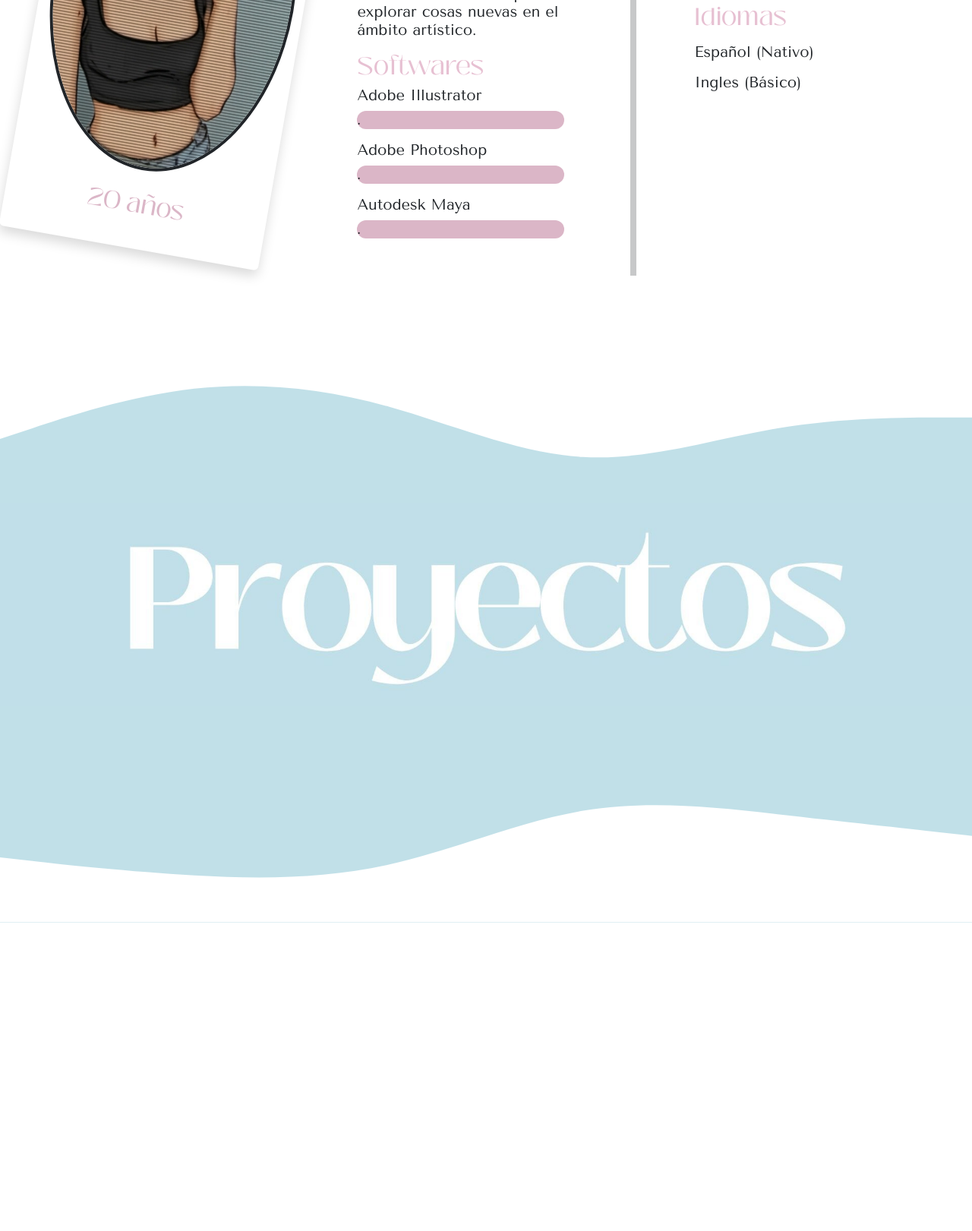
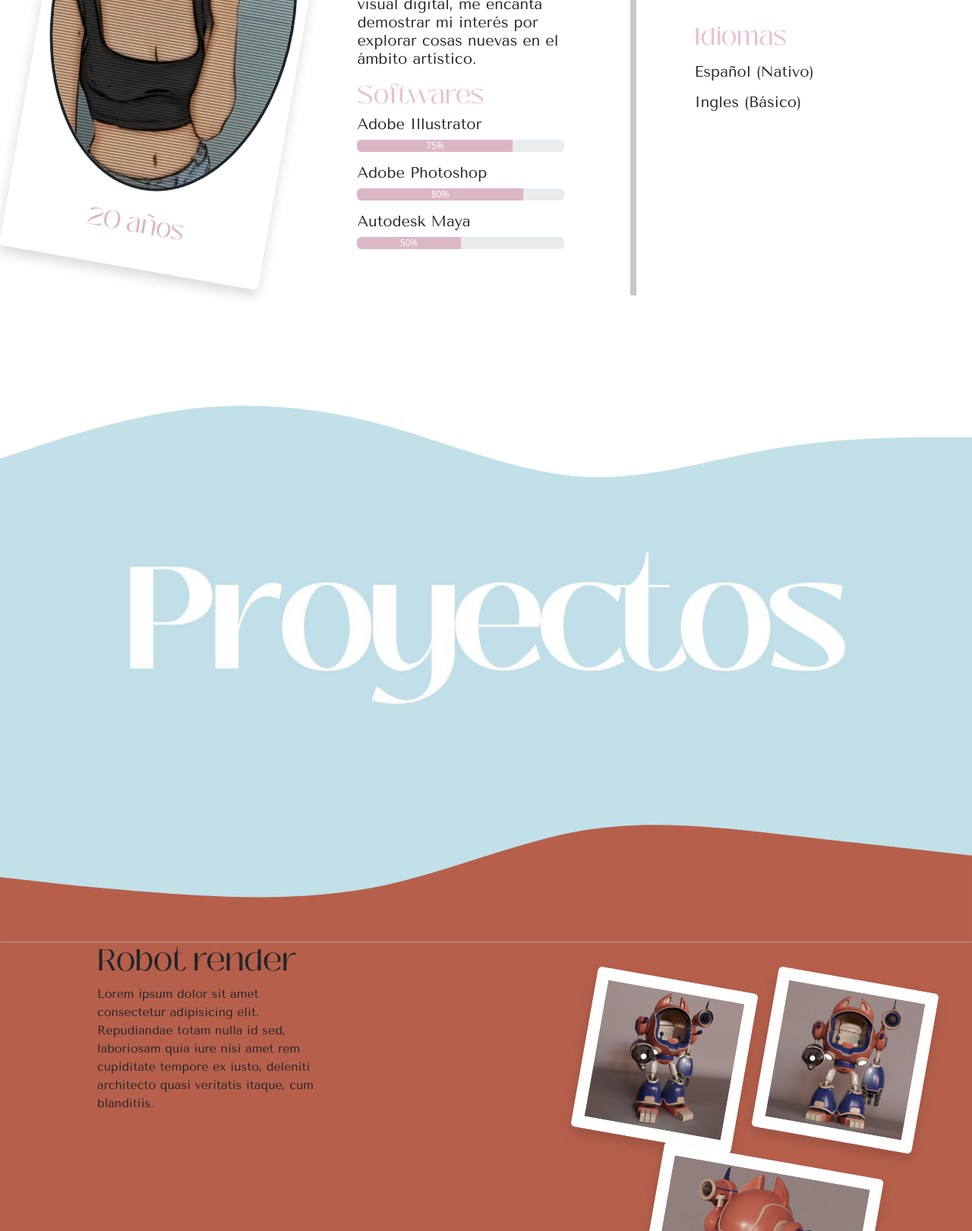
Before and after one commit to invictusmikey/portafolio--lei, a plain HTML site: page index.html in a window 1280 px wide. Shown: the part 1179-2800 px from the top of the page at 76% size. Before the commit the page ends 2394 px from the top, so only its background shows below. Drawn offline with nearby package versions, Linux system fonts and the light colour scheme.

Commit message:
creacion proyecto 1

```diff
--- a/index.html
+++ b/index.html
@@ -23,7 +23,7 @@
   </div>
 
   <div class="d-flex  justify-content-center">
-        <img src="./assets/Hola-lei.png" class="d-flex justify-content-center" alt="">
+    <h1 class=" black-mango color-titles hola-tittle ">HOLA!</h1>
   </div>
   <div class="d-flex mt-5 ms-5">
     <div
@@ -33,7 +33,7 @@
     </div>
     <div class="d-flex">
       <div class="d-flex flex-column justify-content-center  w-50">
-                <h1 class="black-mango spacing-tittle ">Leidy  Lopez</h1>
+        <h1 class="black-mango spacing-tittle ">Leidy Lopez</h1>
         <h5 class="spacing-p-uno tenor-sans-regular Bold text.">Diseñadora visual digital</h5>
         <h5 class="spacing-p-uno tenor-sans-regular mt-4  w-75 ">Hola, soy Leidy. <br>
           Soy estudiante de diseño visual digital, me encanta demostrar mi interés por explorar cosas
@@ -44,11 +44,20 @@
           Softwares
         </h2>
         <h5 class="spacing-p-uno tenor-sans-regular">Adobe Illustrator</h5>
-                <div class="color-bg spacing-p-uno rounded-pill w-75">.</div>
+        <div class="progress w-75 spacing-p-uno">
+          <div class="progress-bar color-bg" role="progressbar" style="width: 75%; " aria-valuenow="25"
+            aria-valuemin="0" aria-valuemax="100">75%</div>
+        </div>
         <h5 class="spacing-p-uno tenor-sans-regular mt-3 ">Adobe Photoshop</h5>
-                <div class="color-bg spacing-p-uno rounded-pill w-75">.</div>
+        <div class="progress w-75 spacing-p-uno">
+          <div class="progress-bar color-bg" role="progressbar" style="width: 80%; " aria-valuenow="25"
+            aria-valuemin="0" aria-valuemax="100">80%</div>
+        </div>
         <h5 class="spacing-p-uno tenor-sans-regular mt-3  ">Autodesk Maya</h5>
-                <div class="color-bg spacing-p-uno rounded-pill w-75">.</div>
+        <div class="progress w-75 spacing-p-uno">
+          <div class="progress-bar color-bg" role="progressbar" style="width: 50%; " aria-valuenow="25"
+            aria-valuemin="0" aria-valuemax="100">50%</div>
+        </div>
       </div>
       <hr class="border border-4 border-dark color-border spacing-hr">
       <div>
@@ -70,7 +79,6 @@
   </div>
 
   <div class="wave-image-container">
-    <!-- Onda arriba (mirando hacia arriba) -->
     <div class="wave-top">
       <svg viewBox="0 0 1440 320">
         <path fill="#ffffff" fill-opacity="1"
@@ -79,18 +87,50 @@
       </svg>
     </div>
 
-    <!-- Imagen central -->
     <img src="./assets/image-proy.jpg" alt="Proyectos" />
 
 
     <div class="wave-bottom">
       <svg viewBox="0 0 1440 320">
-        <path fill="#ffffff" fill-opacity="1"
+        <path fill="#b6604c" fill-opacity="1"
           d="M0,224L48,229.3C96,235,192,245,288,250.7C384,256,480,256,576,234.7C672,213,768,171,864,154.7C960,139,1056,149,1152,160C1248,171,1344,181,1392,186.7L1440,192L1440,320L1392,320C1344,320,1248,320,1152,320C1056,320,960,320,864,320C768,320,672,320,576,320C480,320,384,320,288,320C192,320,96,320,48,320L0,320Z">
         </path>
       </svg>
     </div>
   </div>
+  <div class="bg-robot d-flex  ">
+    <div class="m-robot me-5">
+      <h1 class="black-mango">Robot render</h1>
+      <p class="w-50 tenor-sans-regular">Lorem ipsum dolor sit amet consectetur adipisicing elit. Repudiandae totam
+        nulla id sed, laboriosam quia iure
+        nisi amet rem cupiditate tempore ex iusto, deleniti architecto quasi veritatis itaque, cum blanditiis.</p>
+    </div>
+    <div class="container my-5 me-5">
+  <div class="row justify-content-center g-4">
+    <div class="col-12 col-md-6">
+      <a href="./assets/render 1.jpg" target="_blank">
+        <img class="img-fluid w-100 shadow p-3 bg-body rounded rotate-image1" src="./assets/render 1.jpg" alt="render1">
+      </a>
+    </div>
+    <div class="col-12 col-md-6 ">
+      <a href="./assets/render 1.jpg" target="_blank">
+        <img class="img-fluid w-100 shadow p-3 bg-body rounded rotate-image1" src="./assets/render 2.jpg" alt="render1">
+      </a>
+    </div>
+  </div>
+
+  <div class="row justify-content-center mt-4">
+    <div class="col-12 col-md-8">
+      <a href="./assets/render 1.jpg" target="_blank">
+        <img class="img-fluid w-100 shadow p-3 bg-body rounded rotate-image1" src="./assets/render 3.jpg" alt="render1">
+      </a>
+    </div>
+  </div>
+</div>
+
+
+
+
 
 
 
--- a/styles.css
+++ b/styles.css
@@ -39,6 +39,15 @@
   width: 25vw;
   height: 60vh;
 }
+.sizing-img-r{
+  width: 17vw;
+  height: 37vh;
+}
+.hola-tittle {
+  margin-right: 5vw;
+  font-size: 15vh;
+  height: 20vh;
+}
 .sizing-margin {
   padding-top: 2vh;
   width: 27vw;
@@ -50,6 +59,15 @@
 .spacing-tittle {
   margin-left: 6vw;
   color: #e7c0d2;
+}
+.bg-robot {
+  background-color: #b6604c;
+}
+.m-robot {
+  margin-left: 10vw;
+}
+.image-robot {
+  margin-right: 10vw;
 }
 .wave-container svg {
   position: absolute;
@@ -93,3 +111,6 @@
   height: auto;
   display: block;
 }
+.rotate-image1{
+  transform: rotate(10deg);
+}
```
Also changed, not shown: assets/Hola-lei.png (deleted), assets/hola-lei.jpg (added), assets/render 1.jpg (added), assets/render 2.jpg (added), assets/render 3.jpg (added). Lines whose indentation alone changed are shown as unchanged.
